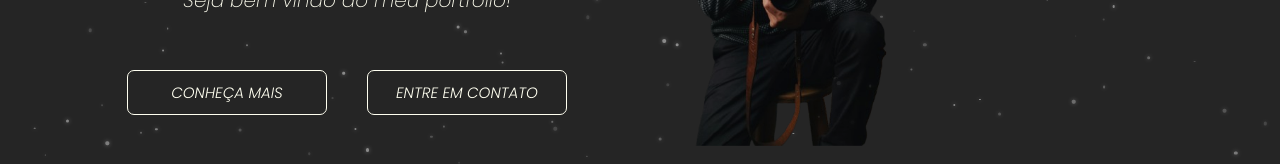
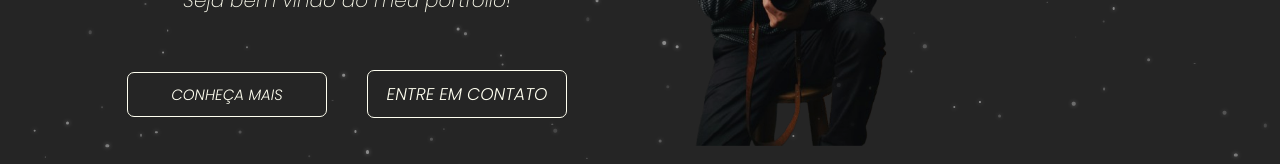
Before and after one commit to 1freelipe/react-lp-photography, a React (Create React App) app: page / in a window 1280 px wide. Shown: the part 462-626 px from the top of the page. Built offline with nearby package versions, Linux system fonts and the light colour scheme; a web font is replaced by a local one.

Commit message:
atualizações no contato do fotógrafo

```diff
--- a/src/sections/contact/contact.jsx
+++ b/src/sections/contact/contact.jsx
@@ -1,4 +1,4 @@
-import React from 'react';
+import React, { useState } from 'react';
 import { FaWhatsapp, FaInstagram } from 'react-icons/fa';
 
 import * as contact from './styled';
@@ -29,6 +29,34 @@ const itemVariants = {
 };
 
 export default function Contact({ id }) {
+  const [loading, setLoading] = useState(false);
+
+  const handleForm = (e) => {
+    e.preventDefault();
+    if (loading) return;
+
+    setLoading(true);
+
+    const formData = new FormData(e.target);
+    const nome = formData.get('nome');
+    const sobrenome = formData.get('sobrenome');
+    const servico = formData.get('servico');
+    const faq = formData.get('duvidas');
+
+    const msg = `Olá, Lucas! meu nome é ${nome} ${sobrenome}, gostaria de saber mais sobre o pacote de ${servico}. ${faq}`;
+    const url = `https://api.whatsapp.com/send?phone=19999458014&text=${encodeURIComponent(msg)}`;
+
+    const opened = window.open(url, '_blank');
+
+    if (opened) {
+      e.target.reset();
+    }
+
+    setTimeout(() => {
+      setLoading(false);
+    }, 1000);
+  };
+
   return (
     <ParticlesBlack>
       <contact.DivTitle
@@ -68,6 +96,7 @@ export default function Contact({ id }) {
             initial="hidden"
             whileInView="visible"
             viewport={{ once: true, amount: 0.3 }}
+            onSubmit={handleForm}
           >
             <contact.Title className="secondTitle" variants={itemVariants}>
               Suas Informações
@@ -76,30 +105,38 @@ export default function Contact({ id }) {
               <contact.NameInput
                 type="text"
                 placeholder="Digite seu nome"
+                name="nome"
                 variants={itemVariants}
+                className="nome"
               />
               <contact.LastName
                 type="text"
                 placeholder="Sobrenome"
                 variants={itemVariants}
+                name="sobrenome"
               />
             </contact.NameLastName>
             <contact.Service
               type="text"
               placeholder="Serviço desejado"
               variants={itemVariants}
+              name="servico"
             />
             <contact.Faq
+              as="textarea"
               placeholder="Dúvidas correlatas"
               variants={itemVariants}
+              name="duvidas"
             />
 
             <contact.Button
               whileHover={{ scale: 1.03 }}
               whileTap={{ scale: 0.97 }}
               variants={itemVariants}
+              type="submit"
+              disabled={loading}
             >
-              Enviar Mensagem
+              {loading ? 'Carregando...' : 'Enviar mensagem'}
             </contact.Button>
           </contact.Form>
         </contact.ContactContainer>
--- a/src/sections/contact/styled.jsx
+++ b/src/sections/contact/styled.jsx
@@ -267,6 +267,23 @@ export const Service = styled(motion.input)`
   }
 `;
 
+export const Email = styled(motion.input)`
+  width: 100%;
+  border: none;
+  padding: 10px;
+  border: 2px solid #c3c6d1;
+  font-family: 'Poppins', sans-serif;
+  font-weight: 400;
+  font-style: italic;
+  border-radius: 9px;
+  font-size: 20px;
+  outline: none;
+
+  &:focus {
+    border-color: rgba(0, 0, 0, 0.6);
+  }
+`;
+
 export const Faq = styled(motion.textarea)`
   width: 100%;
   height: 200px;
--- a/src/sections/header/header.jsx
+++ b/src/sections/header/header.jsx
@@ -123,7 +123,14 @@ export default function Header() {
             <header.ButtonP onClick={() => handleScrollTo('pricing')}>
               Conheça mais
             </header.ButtonP>
-            <header.ButtonC>Entre em Contato</header.ButtonC>
+            <header.ButtonC>
+              <header.Linkwpp
+                href="https://api.whatsapp.com/send?phone=11932448313&text=Olá,%20Lucas!%20Quero%20saber%20sobre%20seus%20pacotes%20de%20fotógrafia."
+                target="_blank"
+              >
+                Entre em Contato
+              </header.Linkwpp>
+            </header.ButtonC>
           </header.ButtonWrapper>
         </header.DivContent>
         <header.DivImage
--- a/src/sections/header/styled.jsx
+++ b/src/sections/header/styled.jsx
@@ -444,3 +444,17 @@ export const DivMenu = styled(motion.div)`
     display: flex;
   }
 `;
+
+export const Linkwpp = styled.a`
+  display: flex;
+  align-items: center;
+  justify-content: center;
+  font-size: 17px;
+  color: #fffff0;
+  font-family: 'Poppins', sans-serif;
+  font-weight: 300;
+  font-style: italic;
+  cursor: pointer;
+  position: relative;
+  text-decoration: none;
+`;
```
